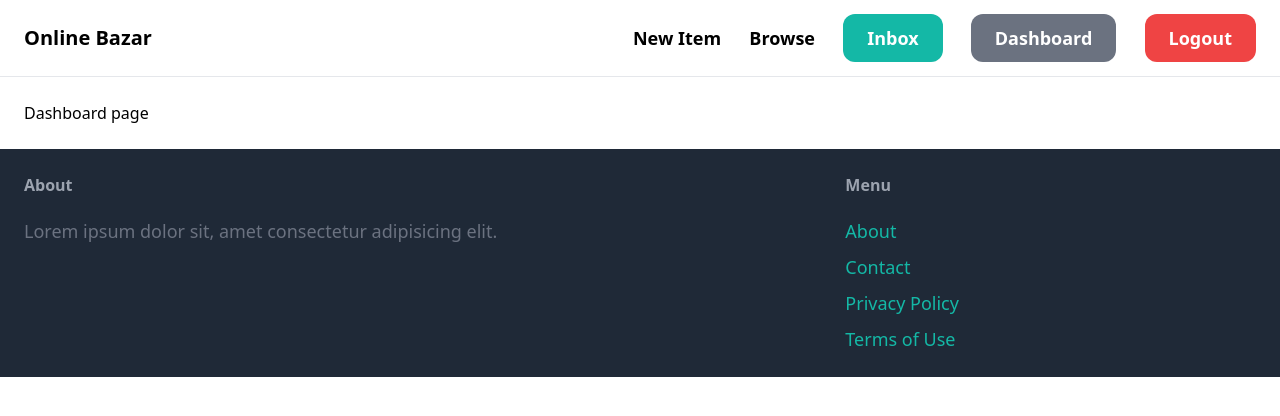
After one commit to matrix-bro/online-bazar, a Django app: page /dashboard/ in a window 1280 px wide. The commit adds this page. Shown: the top 416 px of the page. Run offline with Django 4.2, Linux system fonts and the light colour scheme; the visitor is signed in with stand-in values (Sample User, id 1); some libraries are stand-ins or nearby versions.

Commit message:
Setup for User Dashboard

```diff
--- a/app/templates/app/base.html
+++ b/app/templates/app/base.html
@@ -17,7 +17,7 @@
 
             {% if request.user.is_authenticated %}
                 <a href="#" class="px-6 py-3 text-lg font-semibold bg-teal-500 text-white rounded-xl hover:bg-teal-700">Inbox</a>
-                <a href="#" class="px-6 py-3 text-lg font-semibold bg-gray-500 text-white rounded-xl hover:bg-teal-700">Dashboard</a>
+                <a href="{% url 'dashboard' %}" class="px-6 py-3 text-lg font-semibold bg-gray-500 text-white rounded-xl hover:bg-teal-700">Dashboard</a>
                 <a href="{% url 'logout' %}" class="px-6 py-3 text-lg font-semibold bg-red-500 text-white rounded-xl hover:bg-red-700">Logout</a>
             {% else %}
                 <a href="{% url 'signup' %}" class="px-6 py-3 text-lg font-semibold bg-teal-500 text-white rounded-xl hover:bg-teal-700">Sign Up</a>
--- /dev/null
+++ b/app/templates/app/dashboard.html
@@ -0,0 +1,7 @@
+{% extends 'app/base.html' %}
+
+{% block title %} Dashboard {% endblock %}
+
+{% block content %}
+    <h2>Dashboard page</h2>
+{% endblock %}
--- a/app/urls.py
+++ b/app/urls.py
@@ -16,4 +16,6 @@ urlpatterns = [
 
     path('new_item/', views.new_item, name='new-item'),
 
+    path('dashboard/', views.dashboard, name='dashboard'),
+
 ]
--- a/app/views.py
+++ b/app/views.py
@@ -58,3 +58,8 @@ def new_item(request):
         'form': form,
         'title': 'New Item',
     })
+
+@login_required
+def dashboard(request):
+
+    return render(request, 'app/dashboard.html')
```
